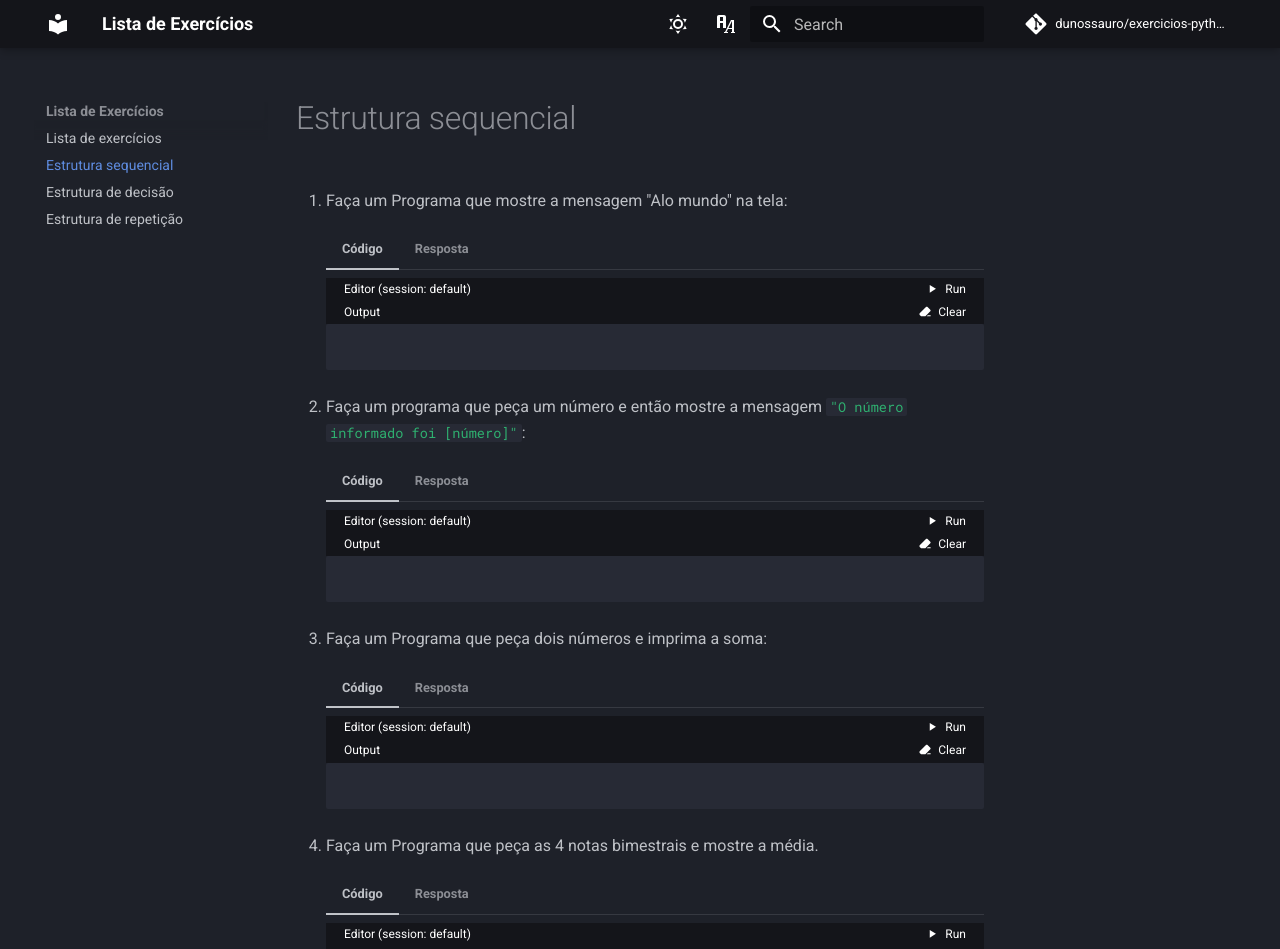
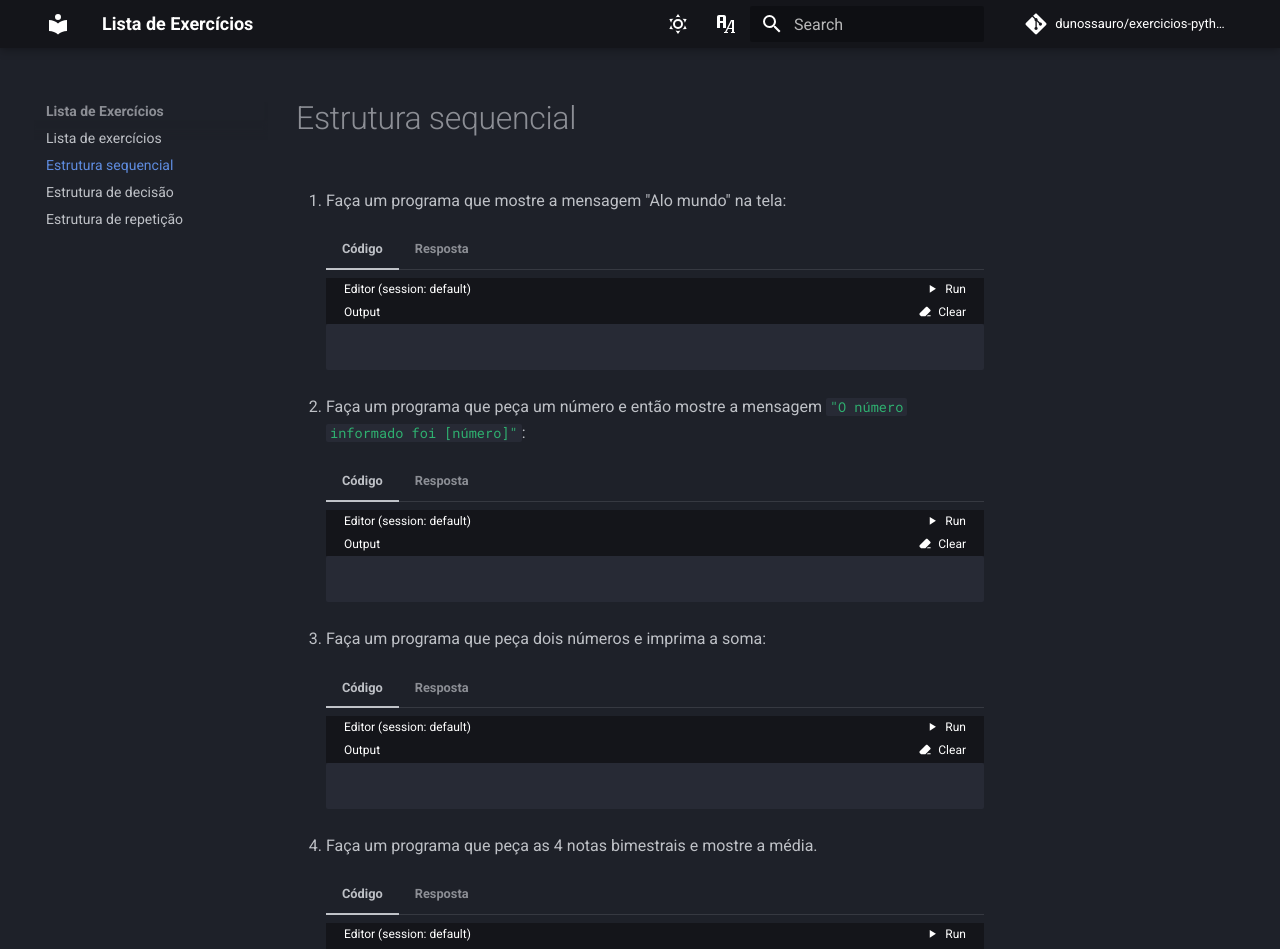
Before and after one commit to taconi/exercicios-python-brasil, an MkDocs documentation site: the page built from docs/01_estrutura_sequencial.md, in a window 1280 px wide and 1400 px high. Shown: the top 949 px of the window. Built offline with MkDocs 1.6.1 and Material for MkDocs 9.7.7, drawn with Linux system fonts in a browser that asks for light colours; comment, search, counter and statistics services are not loaded; some of the changed text lies outside the part shown.

Commit message:
Ajustando formatação na lista 01

````diff
--- a/docs/01_estrutura_sequencial.md
+++ b/docs/01_estrutura_sequencial.md
@@ -4,7 +4,7 @@ comments: true
 
 # Estrutura sequencial
 
-1. Faça um Programa que mostre a mensagem "Alo mundo" na tela:
+1. Faça um programa que mostre a mensagem "Alo mundo" na tela:
 
 	=== "Código"
 		```pyodide
@@ -28,7 +28,7 @@ comments: true
 		print(f'O número informado foi {número}')
 		```
 
-3. Faça um Programa que peça dois números e imprima a soma:
+3. Faça um programa que peça dois números e imprima a soma:
 
 	=== "Código"
 		```pyodide
@@ -42,7 +42,7 @@ comments: true
 		print(número_1 + número_2)
 		```
 
-4. Faça um Programa que peça as 4 notas bimestrais e mostre a média.
+4. Faça um programa que peça as 4 notas bimestrais e mostre a média.
 
 	=== "Código"
 		```pyodide
@@ -59,7 +59,7 @@ comments: true
 		print(f'Média {média}')
 		```
 
-5. Faça um Programa que converta metros para centímetros:
+5. Faça um programa que converta metros para centímetros:
 
 	=== "Código"
 		```pyodide
@@ -147,7 +147,7 @@ comments: true
 	- A soma do triplo do primeiro com o terceiro.
 	- O terceiro elevado ao cubo.
 
-   	=== "Código"
+	=== "Código"
 		```pyodide
 		```
 	=== "Resposta"
@@ -167,7 +167,7 @@ comments: true
 	(72.7 * altura) - 58
 	```
 
-   	=== "Código"
+	=== "Código"
 		```pyodide
 		```
 
````
